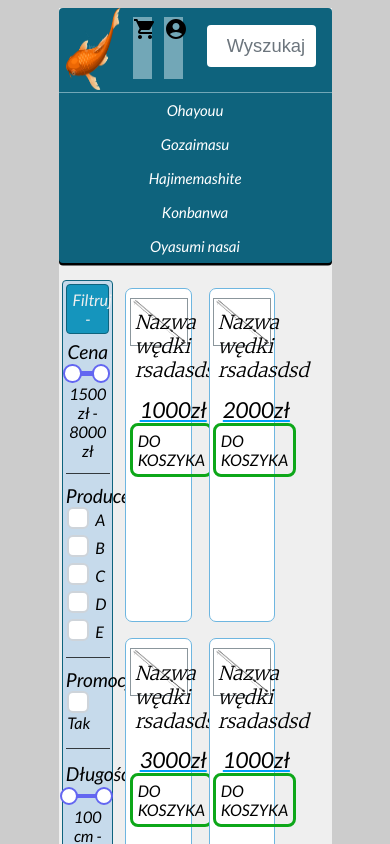
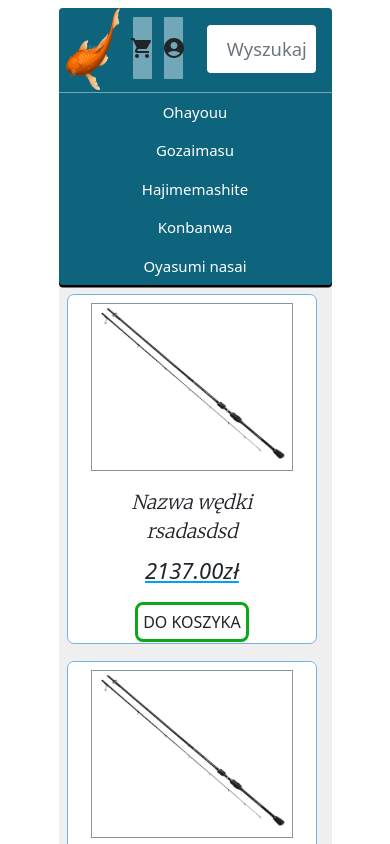
Before and after one commit to Tloku/ZIWG-Projekt, a React (Create React App) app in the folder Frontend/fishing-shop/: page /products/1 in a window 390 px wide. Shown: the top 844 px of the page. Built offline with nearby package versions, Linux system fonts and the light colour scheme.

Commit message:
Fixed phone styles. Carousel added

```diff
--- a/Frontend/fishing-shop/package.json
+++ b/Frontend/fishing-shop/package.json
@@ -10,9 +10,11 @@
     "@testing-library/jest-dom": "^5.16.5",
     "@testing-library/react": "^13.4.0",
     "@testing-library/user-event": "^13.5.0",
+    "bootstrap": "^5.2.3",
     "primeicons": "^6.0.1",
     "primereact": "^9.2.1",
     "react": "^18.2.0",
+    "react-bootstrap": "^2.7.2",
     "react-dom": "^18.2.0",
     "react-router-dom": "^6.9.0",
     "react-scripts": "5.0.1",
--- a/Frontend/fishing-shop/src/App.css
+++ b/Frontend/fishing-shop/src/App.css
@@ -8,7 +8,12 @@
 }
 
 .page {
+
   display: flex;
+  flex-wrap: wrap;
+  justify-content: space-between;
+  margin-bottom: 25px;
+
 }
 
 .navbar-content {
--- a/Frontend/fishing-shop/src/App.js
+++ b/Frontend/fishing-shop/src/App.js
@@ -1,8 +1,10 @@
 import "./App.css";
 import { Route, Routes } from "react-router-dom";
+import 'bootstrap/dist/css/bootstrap.min.css';
 import Navbar from "./components/navbar/Navbar";
 import Product from "./components/product/Product";
 import Searchbar from "./components/searchbar/Searchbar";
+import adsCarousel from "./components/adsCarousel/adsCarousel";
 import ProductListPage from "./pages/product-list-page/ProductListPage";
 
 function App() {
@@ -15,14 +17,24 @@
         <Navbar />
       </div>
       <div className="page">
-        <Routes>
+      <Product price={price} />
+      <Product price={price} />
+      <Product price={price} />
+      <Product price={price} />
+      <Product price={price} />
+      <Product price={price} />
+      <Product price={price} />
+      <adsCarousel></adsCarousel>
+        {/* <Routes>
           <Route path="/" element={<Product price={price} />}></Route>
+
           <Route
             path="/products/:category"
             element={<ProductListPage />}
           ></Route>
-        </Routes>
+        </Routes> */}
       </div>
+
       <div className="footer"></div>
     </div>
   );
--- /dev/null
+++ b/Frontend/fishing-shop/src/components/adsCarousel/adsCarousel.js
@@ -0,0 +1,49 @@
+import 'bootstrap/dist/css/bootstrap.min.css';
+import Carousel from 'react-bootstrap/Carousel';
+import "../adsCarousel/adsCarousel.css";
+
+function adsCarousel() {
+  return (
+    <Carousel fade>
+      <Carousel.Item>
+        <img
+          className="d-block w-100"
+          src="holder.js/800x400?text=First slide&bg=373940"
+          alt="First slide"
+        />
+        <Carousel.Caption>
+          <h3>First slide label</h3>
+          <p>Nulla vitae elit libero, a pharetra augue mollis interdum.</p>
+        </Carousel.Caption>
+      </Carousel.Item>
+      <Carousel.Item>
+        <img
+          className="d-block w-100"
+          src="holder.js/800x400?text=Second slide&bg=282c34"
+          alt="Second slide"
+        />
+
+        <Carousel.Caption>
+          <h3>Second slide label</h3>
+          <p>Lorem ipsum dolor sit amet, consectetur adipiscing elit.</p>
+        </Carousel.Caption>
+      </Carousel.Item>
+      <Carousel.Item>
+        <img
+          className="d-block w-100"
+          src="holder.js/800x400?text=Third slide&bg=20232a"
+          alt="Third slide"
+        />
+
+        <Carousel.Caption>
+          <h3>Third slide label</h3>
+          <p>
+            Praesent commodo cursus magna, vel scelerisque nisl consectetur.
+          </p>
+        </Carousel.Caption>
+      </Carousel.Item>
+    </Carousel>
+  );
+}
+
+export default adsCarousel;
--- a/Frontend/fishing-shop/src/components/button/button.css
+++ b/Frontend/fishing-shop/src/components/button/button.css
@@ -1,8 +1,10 @@
+.button {
 
-.button {
     display: block;
     padding: 5px;
+    margin-top: 15px;
     transition: background-color .3s ease-in;
+
 }
 
 .button:hover {
--- a/Frontend/fishing-shop/src/components/product/product.css
+++ b/Frontend/fishing-shop/src/components/product/product.css
@@ -2,12 +2,15 @@
 .container {
     background-color: #ffffff;
     width: 17vw;
+    min-width: 250px;
     height: 39.5vh;
+    min-height: 350px;
     border-radius: 7px;
     border: 1px solid #6eb6e0;
     box-shadow: 1px;
     margin: 1vh;
     transition: all .2s ease-in-out;
+
 }
 
 .container:hover {
@@ -35,11 +38,10 @@
 
 .productInfo {
     margin-left: 5%;
-    margin-top: 2vh ;
     display: flex;
     width: 90%;
     justify-content: space-around;
-    align-content: center;
+    align-content: space-between;
     max-height: 40px;
     flex-wrap: wrap;
 }
@@ -49,13 +51,15 @@
     font-size: 22px;
     font-style: oblique;
     text-decoration: underline #009ffb;
+    width: 100%;
+    text-align: center;
     padding: 0 10px;
 }
 
 .name {
     width: 100%;
     text-align: center;
-    padding: 5px;
+
     font-size: 1.2em;
     font-style: italic;
     font-weight: 300;
--- a/Frontend/fishing-shop/src/components/searchbar/Searchbar.js
+++ b/Frontend/fishing-shop/src/components/searchbar/Searchbar.js
@@ -16,7 +16,7 @@
         <ShoppingCartIcon />
       </div>
       <div className="searchbar-account-img">
-        <AccountCircleIcon />
+        <AccountCircleIcon  />
       </div>
       <div className="searchbar-input">
         <input
--- a/Frontend/fishing-shop/src/components/searchbar/searchbar.css
+++ b/Frontend/fishing-shop/src/components/searchbar/searchbar.css
@@ -41,12 +41,18 @@
     font-size: 1.15em;
 }
 
+
+
 .searchbar-cart-img,
 .searchbar-account-img {
     background-color: #72a7b7;
     margin-top: 1vh;
     width: 5vw;
     height: 75%;
+    text-align: center;
+    justify-content: center;
+align-items: center;
+display: flex;
 }
 
 
```
Also changed, not shown: Frontend/fishing-shop/src/components/adsCarousel/adsCarousel.css (added), 2 other files (tests, documents, lock files or other folders).
